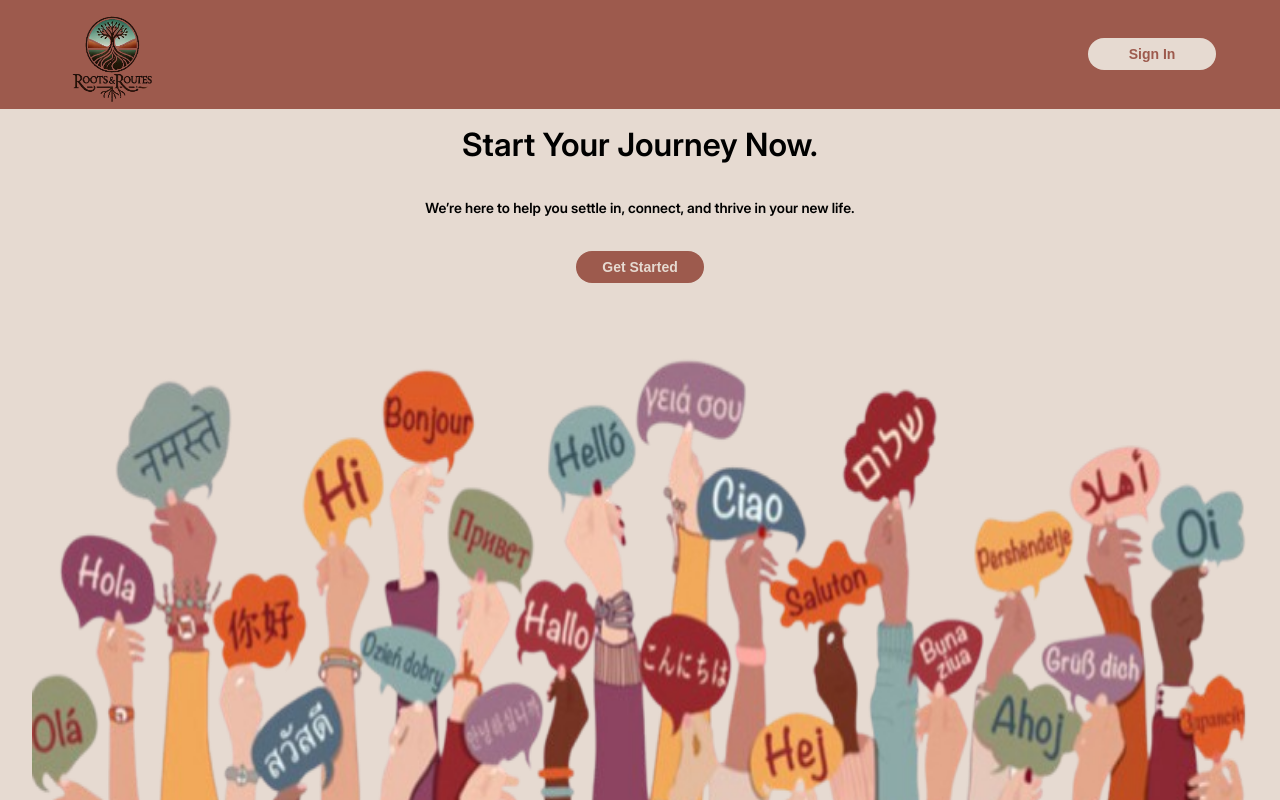
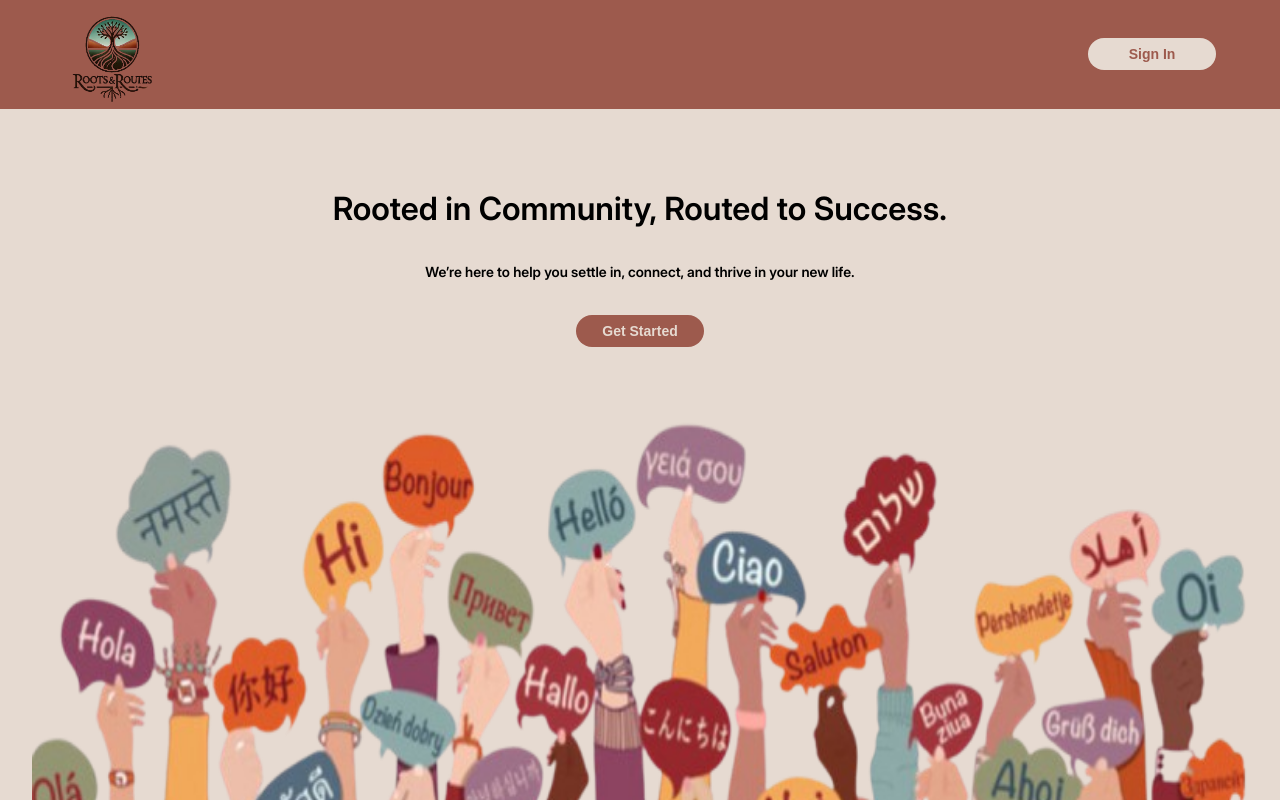
Before and after one commit to Adiam-Ahmed/roots-and-routes, a React (Create React App) app: page / in a window 1280 px wide. Shown: the top 800 px of the page. Built offline with nearby package versions, Linux system fonts and the light colour scheme; no server answers.

Commit message:
modify hero section

```diff
--- a/src/components/Hero/Hero.jsx
+++ b/src/components/Hero/Hero.jsx
@@ -15,7 +15,7 @@ const Hero = () => {
     return (
         <section className="hero">
             <div className="hero__content">
-                <h1 className="hero__title">Start Your Journey Now.</h1>
+                <h1 className="hero__title">Rooted in Community, Routed to Success.</h1>
                 <h3 className="hero__subtitle">We’re here to help you settle in, connect, and thrive in your new life.</h3>
                 <CTAButton
                     className={`header`}
--- a/src/components/Hero/Hero.scss
+++ b/src/components/Hero/Hero.scss
@@ -3,6 +3,9 @@
 .hero{
     background-color: $secondary-color;
     padding-top: 1rem;
+    &__title{
+        padding-top: 4rem;
+    }
     &__content{
         display: flex;
         flex-direction: column;
```
